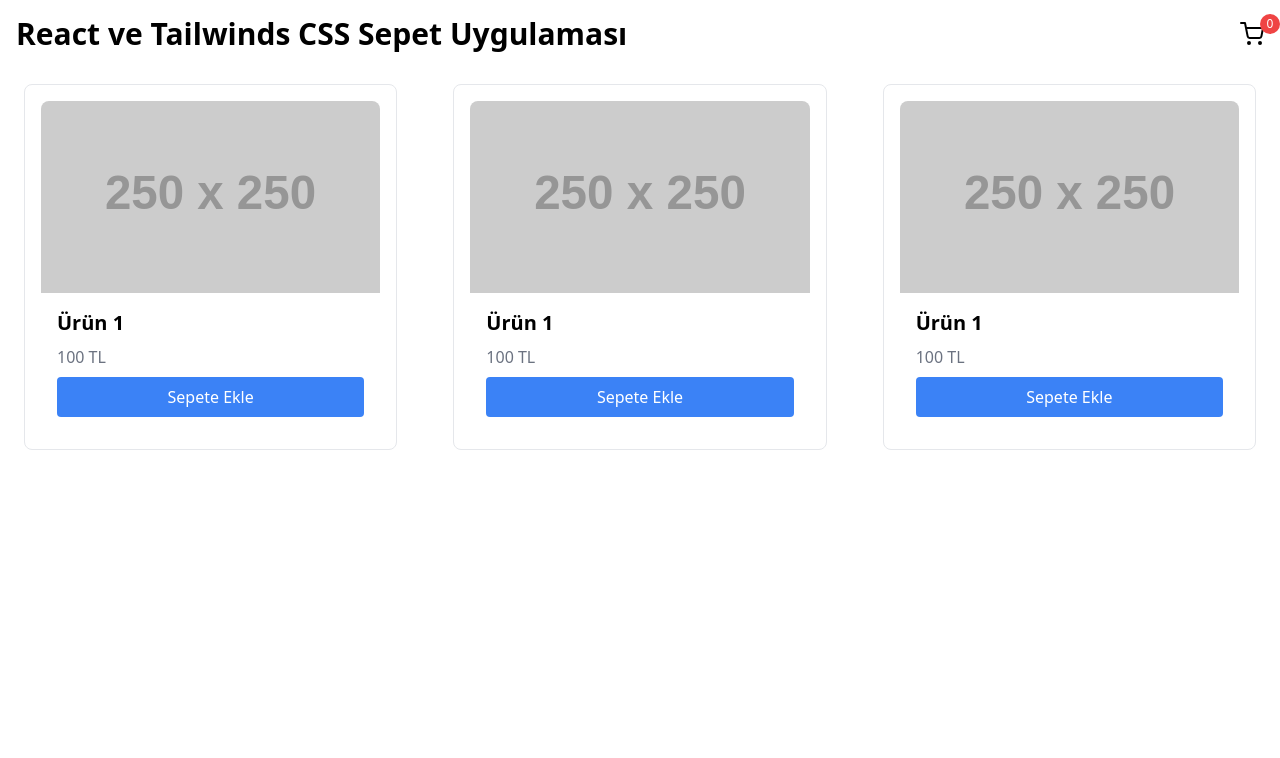
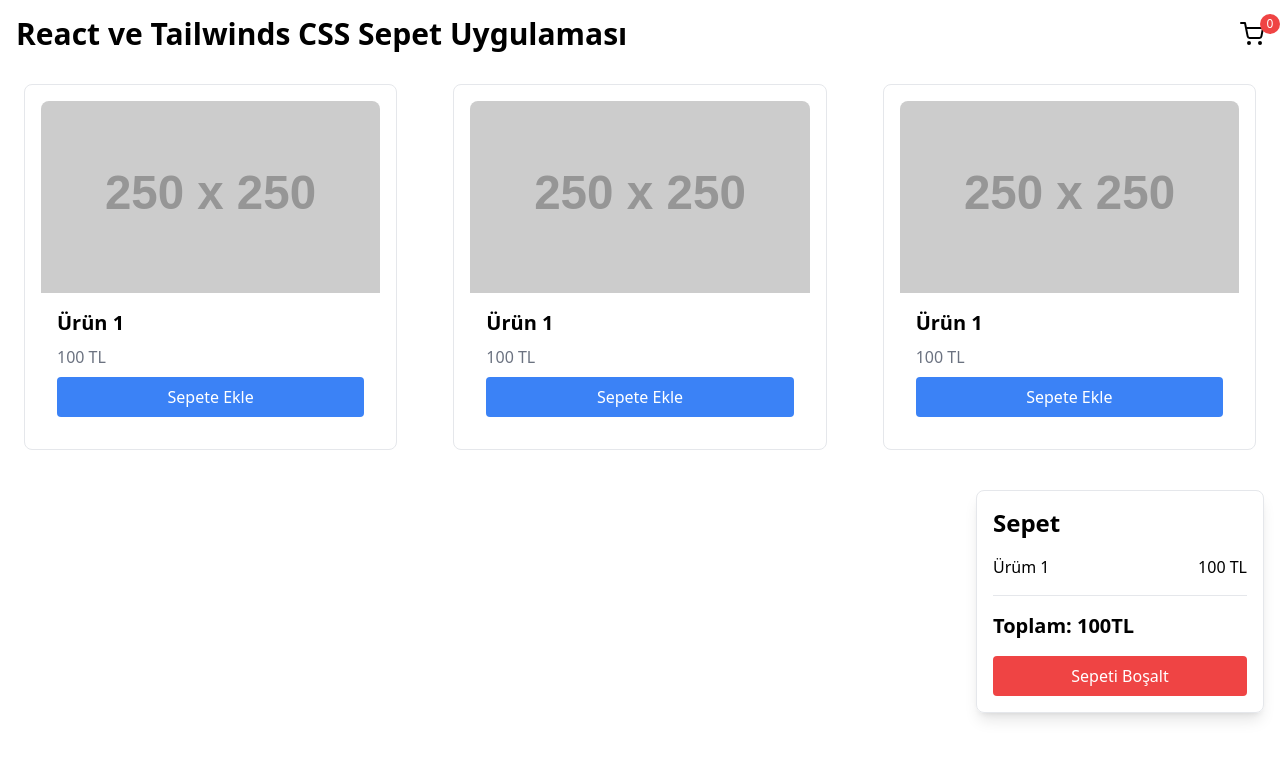
Before and after one commit to birkanyksl/react-shopping-cart, a React (Vite) app: page / in a window 1280 px wide. Shown: the top 758 px of the page. Built offline with nearby package versions, Linux system fonts and the light colour scheme.

Commit message:
Sepet oluşturuldu.

```diff
--- a/src/App.jsx
+++ b/src/App.jsx
@@ -1,3 +1,4 @@
+import Cart from "./components/Cart";
 import Header from "./components/Header";
 import Products from "./components/Products";
 
@@ -6,6 +7,7 @@ function App() {
     <div className="container mx-auto p-4">
       <Header />
       <Products />
+      <Cart />
     </div>
   );
 }
--- /dev/null
+++ b/src/components/Cart.jsx
@@ -0,0 +1,20 @@
+const Cart = () => {
+  return (
+    <div className="border ml-auto w-72 p-4 mt-2 rounded-lg shadow-lg">
+      <h2 className="text-2xl font-semibold mb-4">Sepet</h2>
+      <ul>
+        <li className="mt-2 flex justify-between">
+          <span>Ürüm 1</span>
+          <span>100 TL</span>
+        </li>
+      </ul>
+      <hr className="my-4" />
+      <p className="font-semibold text-xl">Toplam: 100TL</p>
+      <button className="bg-red-500 text-white px-4 py-2 rounded w-full hover:bg-red-700 transition-all duration-200 mt-4">
+        Sepeti Boşalt
+      </button>
+    </div>
+  );
+};
+
+export default Cart;
```
